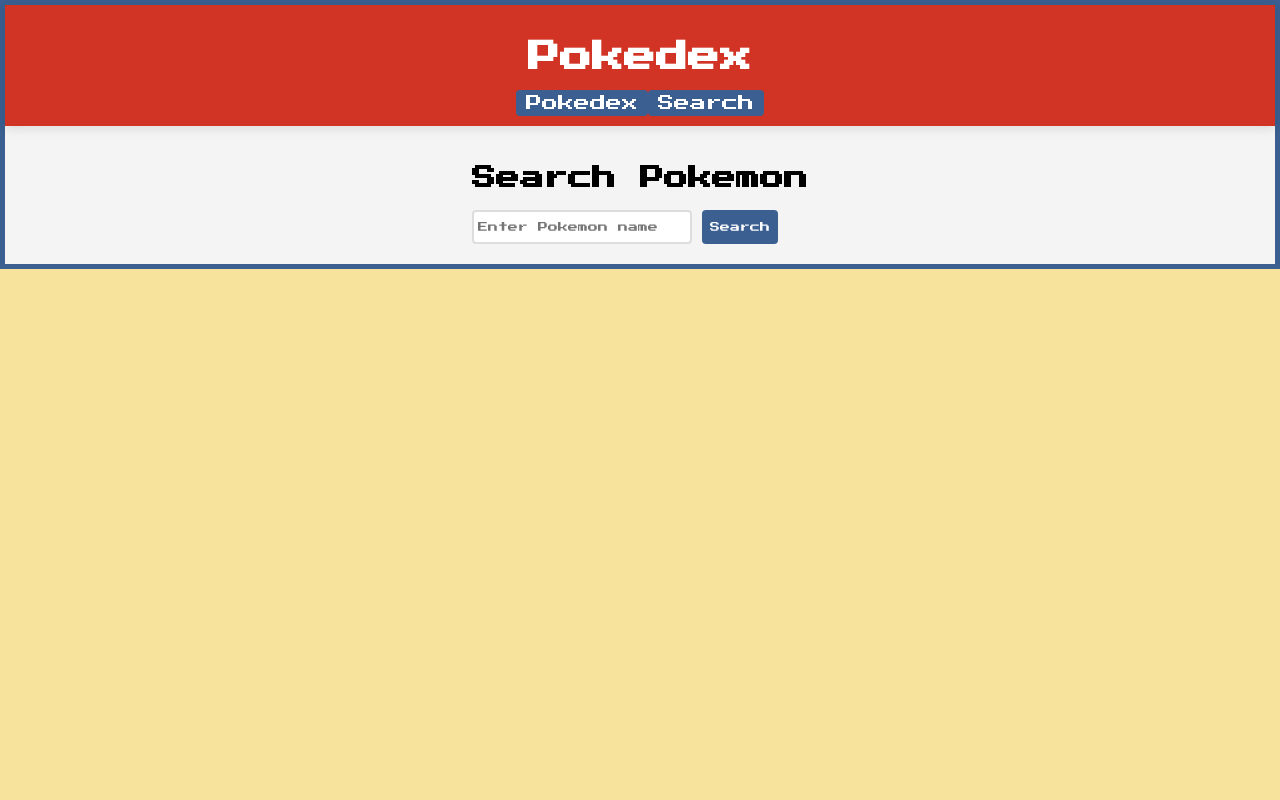
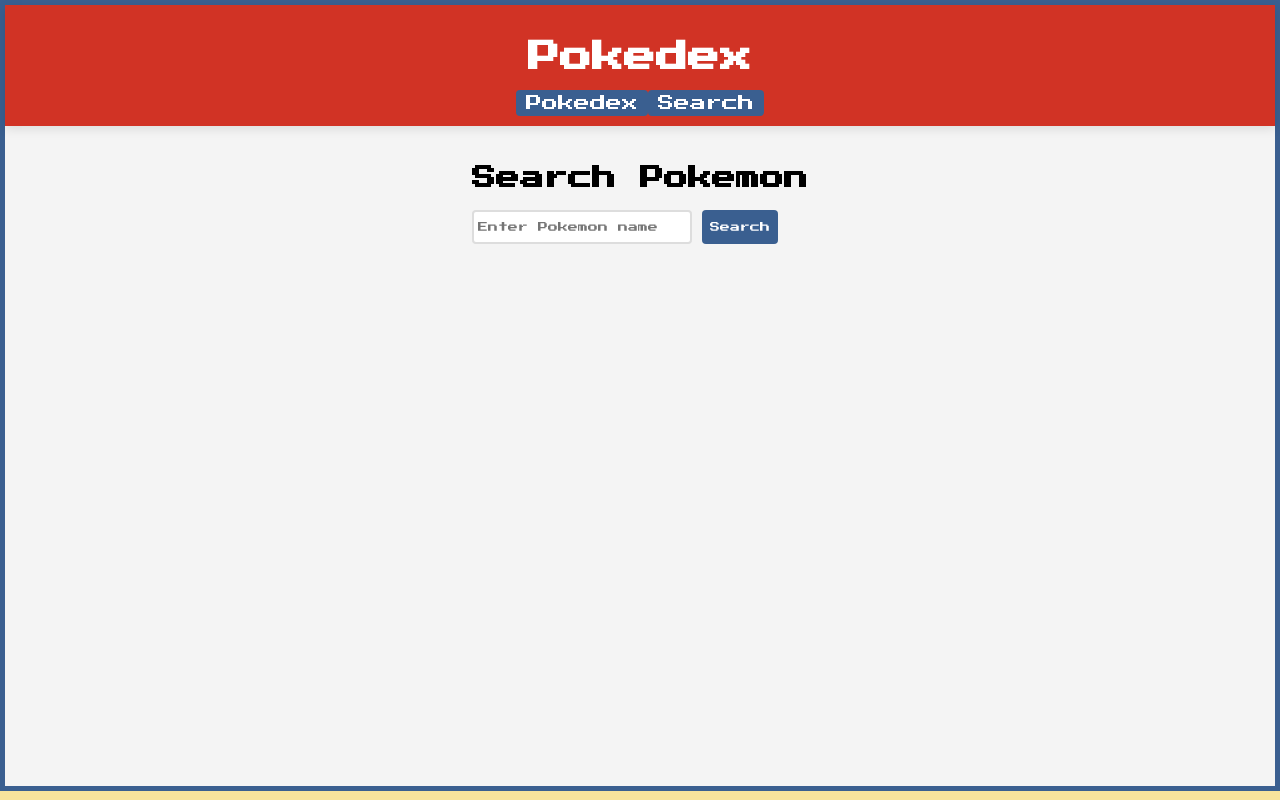
Before and after one commit to Iulia2191/Pokedex, a React (Vite) app: page /search in a window 1280 px wide. Built offline with nearby package versions, Linux system fonts and the light colour scheme.

Commit message:
Update SEarch.jsx

```diff
--- a/src/componets/SEarch.jsx
+++ b/src/componets/SEarch.jsx
@@ -25,7 +25,7 @@
   };
 
   return (
-    <div>
+    <div className="search-container">
       <h2>Search Pokemon</h2>
 
 
```
